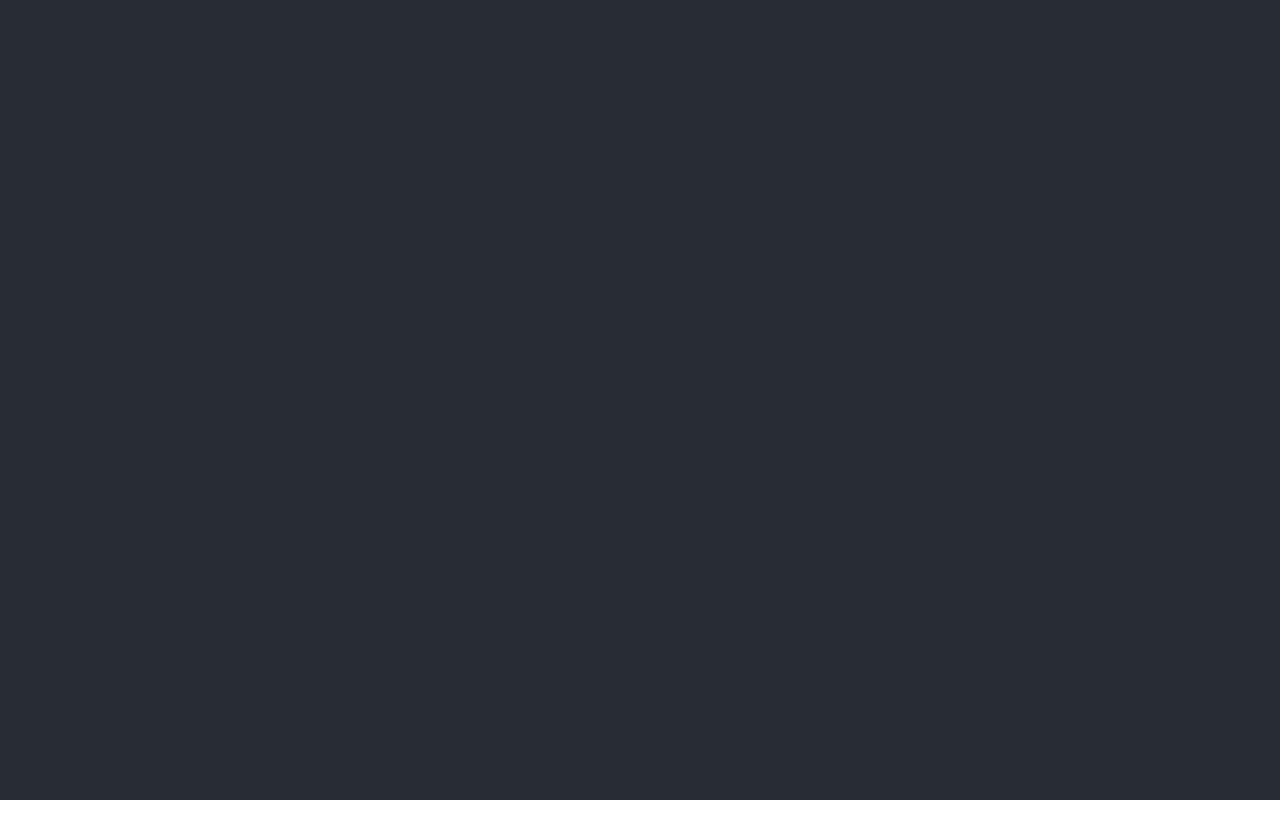
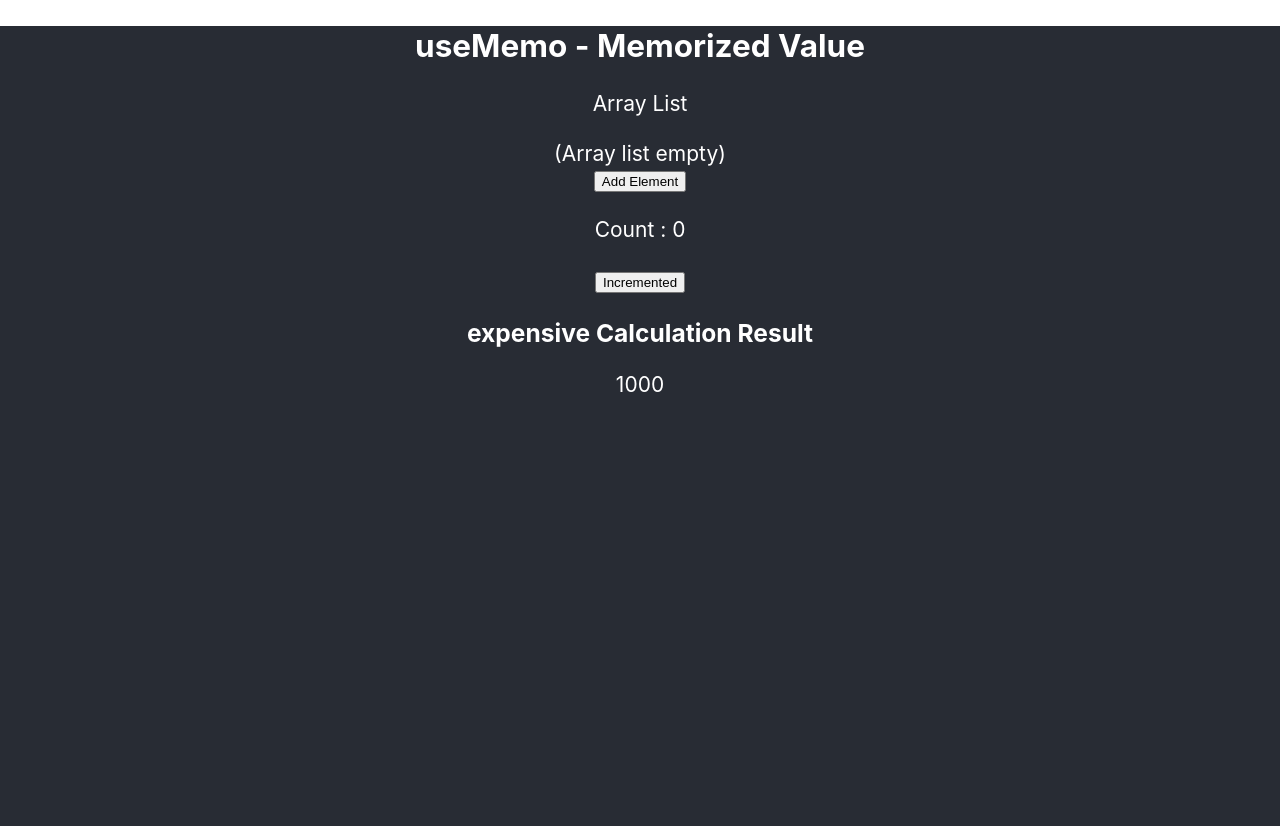
Before and after one commit to aji-ajish/hooks-learning, a React (Create React App) app: page / in a window 1280 px wide. Before the commit the page ends 800 px from the top, so only its background shows below. Built offline with nearby package versions, Linux system fonts and the light colour scheme.

Commit message:
Use Memo

```diff
--- a/src/App.js
+++ b/src/App.js
@@ -13,6 +13,7 @@ import "./App.css";
 // import MultipleState from "./components/UseReducer/MultipleState";
 // import PropsDrilling from "./components/UseContext/Props/PropsDrilling";
 // import UseContextStateManage from "./components/UseContext/UseContext/UseContextStateManage";
+import UseMemoCase from "./components/UseMemo/UseMemoCase";
 
 function App() {
   return (
@@ -35,6 +36,7 @@ function App() {
 
         {/* <PropsDrilling/>
         <UseContextStateManage/> */}
+        <UseMemoCase/>
       </header>
     </div>
   );
--- /dev/null
+++ b/src/components/UseMemo/ArrayList.js
@@ -0,0 +1,22 @@
+import React from "react";
+
+export default function ArrayList(props) {
+  return (
+    <div>
+      <div>Array List</div>
+        {props.todos.lenght ? (
+          <div>
+            {props.todos.map((todo, index) => {
+              return <p key={index}>todo</p>;
+            })}
+          </div>
+        ) : (
+          <div>
+            <br />
+            <div>(Array list empty)</div>
+          </div>
+        )}
+      <button onClick={props.addTodo}>Add Element</button>
+    </div>
+  );
+}
--- /dev/null
+++ b/src/components/UseMemo/UseMemoCase.js
@@ -0,0 +1,40 @@
+import React,{useState,useMemo} from 'react'
+import ArrayList from './ArrayList'
+
+export default function UseMemoCase() {
+  const [count,setCount]=useState(0)
+  const [todos,setTodos]=useState([])
+  const calculation=expensiveCalculation(count);
+
+  const increment=()=>{
+    console.log('Count Incremented');
+    setCount((c)=>c+1)
+
+  }
+  const addTodo=()=>{
+    setTodos((t)=>[...t,Math.floor(Math.random()*100)])
+    console.log(todos);
+  }
+console.log('I Rendered');
+  return (
+    <div>
+      <h2>useMemo - Memorized Value</h2>
+      <ArrayList todos={todos} addTodo={addTodo}/>
+      <br/>
+      <div>
+        <div>Count : {count}</div>
+        <br/>
+        <button onClick={increment}>Incremented</button>
+        <h3>expensive Calculation Result</h3>
+        {calculation}
+      </div>
+    </div>
+  )
+}
+const expensiveCalculation=(num)=>{
+  for (let i=0;i<1000;i++){
+    num+=1;
+  }
+  console.log("expensive Calculation completed");
+  return num;
+}
```
